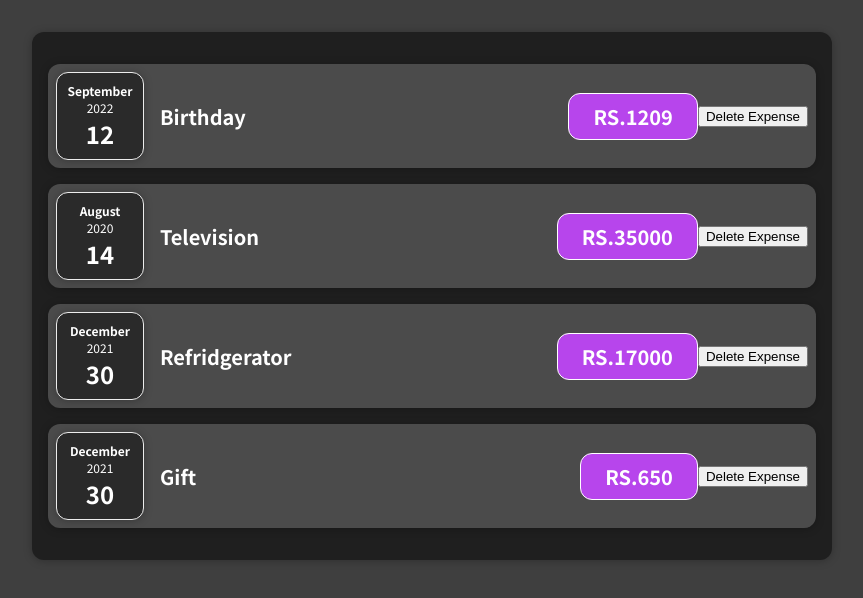
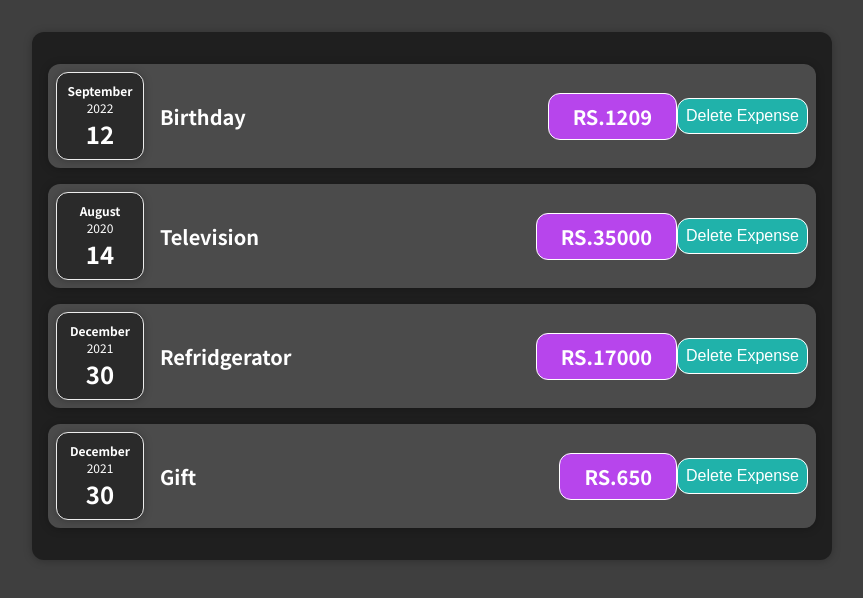
Before and after one commit to GeethasriIrudayasamy/Expense_Tracker_1, a JavaScript app: page / in a window 1280 px wide. Shown: the top 598 px of the page, without its empty margins (208-1071 px from the left). Built offline with nearby package versions, Linux system fonts and the light colour scheme.

Commit message:
css added

```diff
--- a/src/Components/ExpenseItem/ExpenseItem.css
+++ b/src/Components/ExpenseItem/ExpenseItem.css
@@ -52,3 +52,16 @@
         padding: 0.5rem 1.5rem;
     }
 }
+.del-button {
+    border-radius: 12px;
+    background-color: lightseagreen;
+    font-size: 1rem;
+    font-weight: 200;
+    color: #fff;
+    border: 1px solid white;
+    padding: 0.5rem;
+}
+
+.del-button:hover {
+    background-color: rgba(32, 178, 171, 0.76);
+}
--- a/src/Components/ExpenseItem/ExpenseItem.js
+++ b/src/Components/ExpenseItem/ExpenseItem.js
@@ -11,7 +11,10 @@ const ExpenseItem = (props) => {
         <Card className="expense-item">
             <ExpenseDate date={props.date} />
             <ExpenseDetails title={props.title} amount={props.amount} />
-            <button onClick={deleteHandler}>Delete Expense</button>
+
+            <button className="del-button" onClick={deleteHandler}>
+                Delete Expense
+            </button>
         </Card>
     );
 };
```
